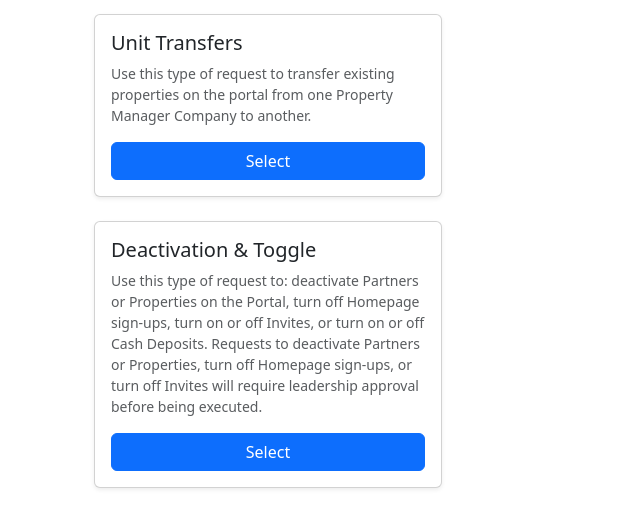
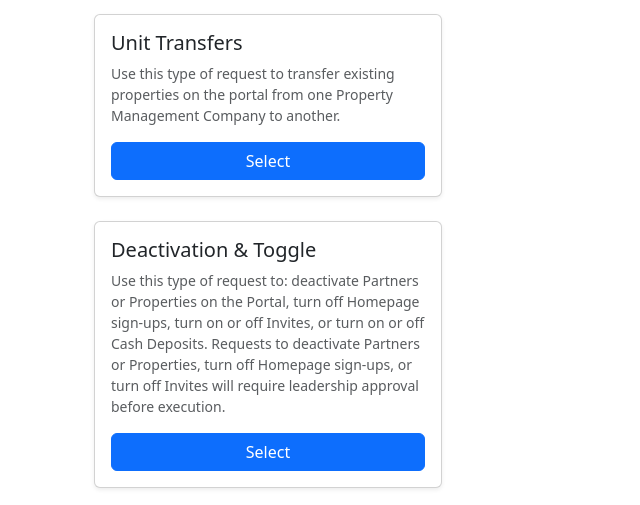
Before and after one commit to oscarmbv/requests-webpage, a Django app: page /portal/create/ in a window 1280 px wide. Shown: the part 1174-1679 px from the top of the page, without its empty margins (0-640 px from the left). Run offline with Django 5.2, Linux system fonts and the light colour scheme; the visitor is signed in with stand-in values (Sample User, id 1).

Commit message:
Cambios en la descripcion de los procesos para choose_request_type.html

```diff
--- a/tasks/templates/tasks/choose_request_type.html
+++ b/tasks/templates/tasks/choose_request_type.html
@@ -45,7 +45,7 @@
             <div class="card shadow-sm mb-4">
                  <div class="card-body d-flex flex-column">
                     <h5 class="card-title">Unit Transfers</h5>
-                    <p class="card-text text-muted small flex-grow-1">Use this type of request to transfer existing properties on the portal from one Property Manager Company to another.</p>
+                    <p class="card-text text-muted small flex-grow-1">Use this type of request to transfer existing properties on the portal from one Property Management Company to another.</p>
                     <a href="{% url 'tasks:unit_transfer_request' %}" class="btn btn-primary mt-auto">Select</a>
                 </div>
             </div>
@@ -54,7 +54,7 @@
             <div class="card shadow-sm mb-4">
                 <div class="card-body d-flex flex-column">
                     <h5 class="card-title">Deactivation & Toggle</h5>
-                    <p class="card-text text-muted small flex-grow-1">Use this type of request to: deactivate Partners or Properties on the Portal, turn off Homepage sign-ups, turn on or off Invites, or turn on or off Cash Deposits. Requests to deactivate Partners or Properties, turn off Homepage sign-ups, or turn off Invites will require leadership approval before being executed.</p>
+                    <p class="card-text text-muted small flex-grow-1">Use this type of request to: deactivate Partners or Properties on the Portal, turn off Homepage sign-ups, turn on or off Invites, or turn on or off Cash Deposits. Requests to deactivate Partners or Properties, turn off Homepage sign-ups, or turn off Invites will require leadership approval before execution.</p>
                     <a href="{% url 'tasks:deactivation_toggle_request' %}" class="btn btn-primary mt-auto">Select</a>
                 </div>
             </div>
```
